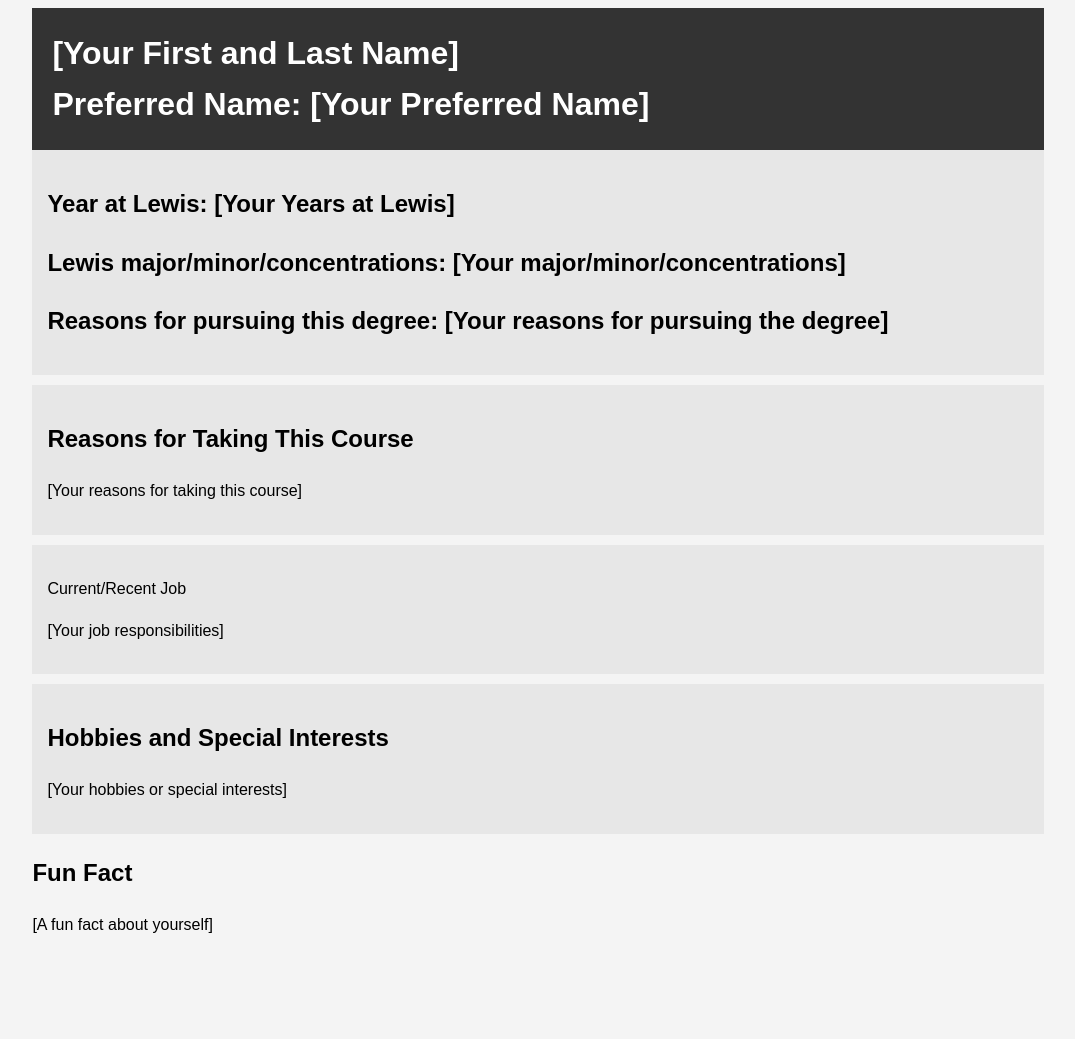
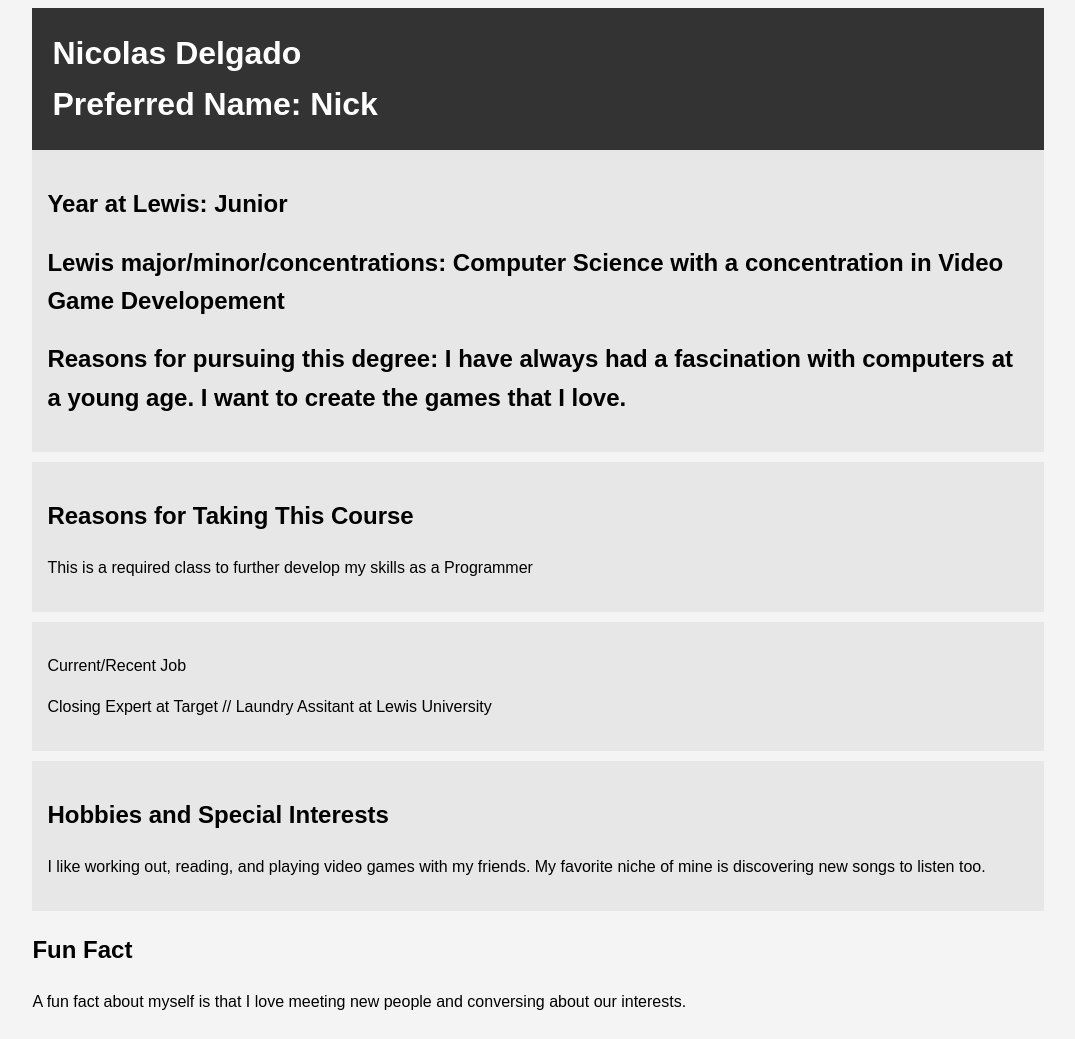
Before and after one commit to Jensen24/me, a plain HTML site: page index.html in a window 1280 px wide. Shown: the whole page, without its empty margins (102-1177 px from the left). Before the commit the page ends 962 px from the top, so only its background shows below. Drawn offline with Linux system fonts and the light colour scheme.

Commit message:
Update index.html

```diff
--- a/index.html
+++ b/index.html
@@ -31,34 +31,34 @@
 <body>
     <div class="container">
         <header class="main-info">
-            <h1>[Your First and Last Name]</h1>
-            <h1>Preferred Name: [Your Preferred Name]</h1>
+            <h1>Nicolas Delgado</h1>
+            <h1>Preferred Name: Nick</h1>
         </header>
 
         <section class="lewis">
-			<h2>Year at Lewis: [Your Years at Lewis]</h2>
-			<h2>Lewis major/minor/concentrations: [Your major/minor/concentrations]</h2>
-			<h2>Reasons for pursuing this degree: [Your reasons for pursuing the degree]</h2>
+			<h2>Year at Lewis: Junior</h2>
+			<h2>Lewis major/minor/concentrations: Computer Science with a concentration in Video Game Developement</h2>
+			<h2>Reasons for pursuing this degree: I have always had a fascination with computers at a young age. I want to create the games that I love.</h2>
         </section>
 
 		<section class="course">
             <h2>Reasons for Taking This Course</h2>
-            <p>[Your reasons for taking this course]</p>
+            <p>This is a required class to further develop my skills as a Programmer</p>
         </section>
 
 		<section class="job">
             <p>Current/Recent Job</p>
-			<p>[Your job responsibilities]</p>
+			<p>Closing Expert at Target // Laundry Assitant at Lewis University</p>
         </section>
 
         <section class="hobbies">
             <h2>Hobbies and Special Interests</h2>
-            <p>[Your hobbies or special interests]</p>
+            <p>I like working out, reading, and playing video games with my friends. My favorite niche of mine is discovering new songs to listen too.</p>
         </section>
 
         <section class="fun-fact">
             <h2>Fun Fact</h2>
-            <p>[A fun fact about yourself]</p>
+            <p>A fun fact about myself is that I love meeting new people and conversing about our interests.</p>
         </section>
     </div>
 </body>
```
